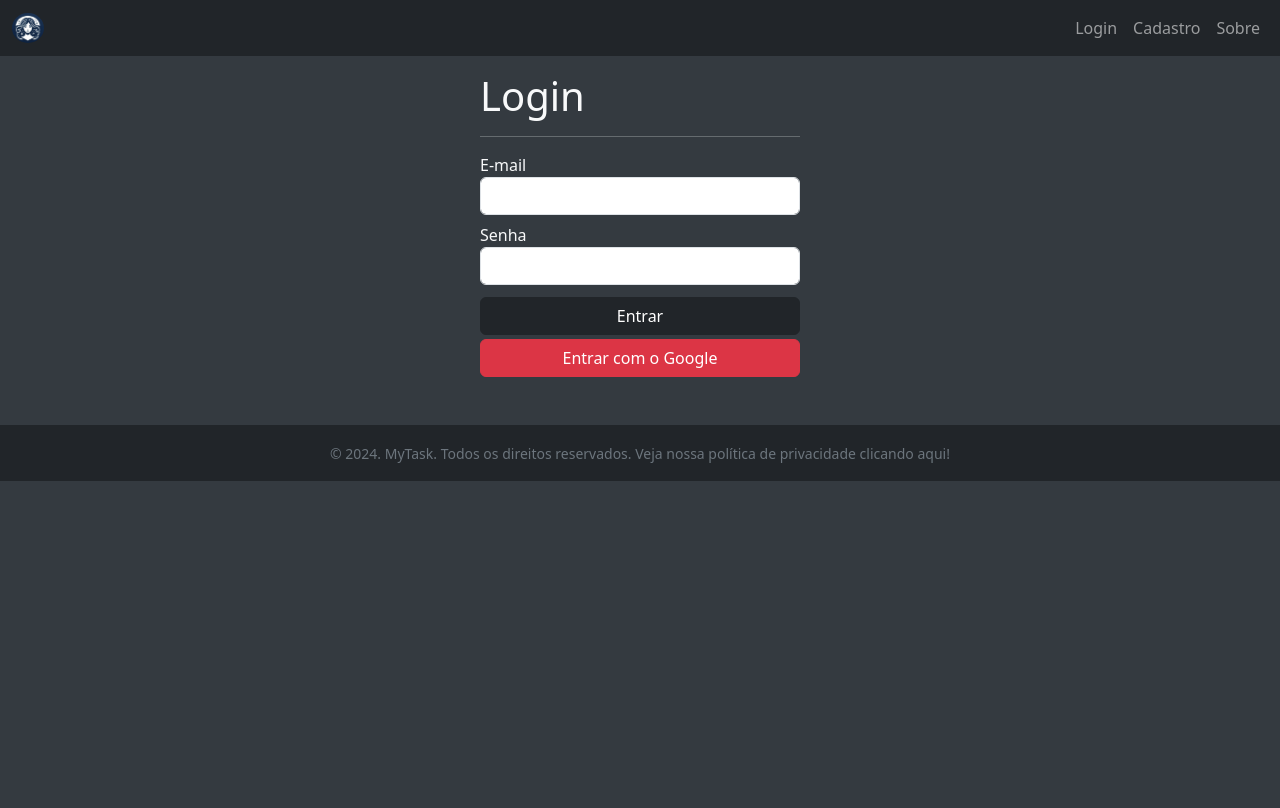
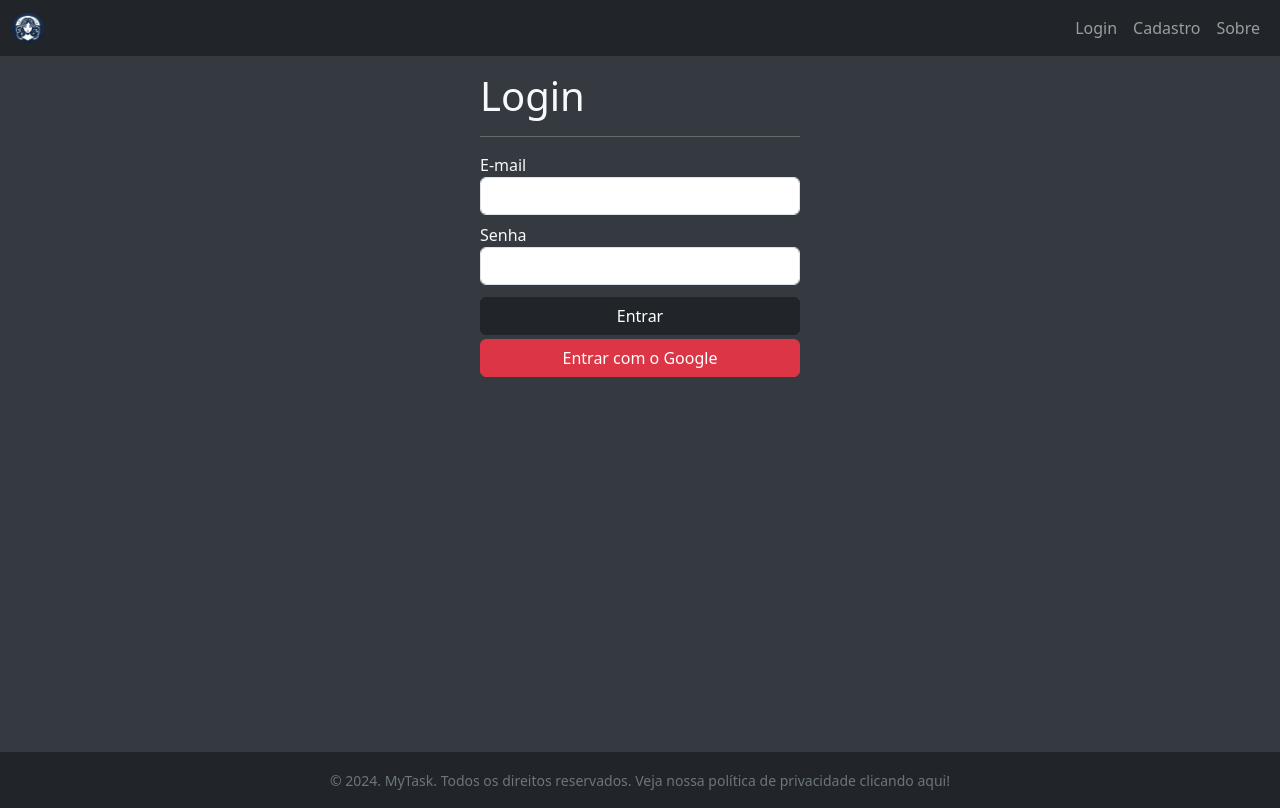
Before and after one commit to flaviare1s/mytask, a React (Vite) app: page /#/login in a window 1280 px wide. Built offline with nearby package versions, Linux system fonts and the light colour scheme; no server answers.

Commit message:
Alterei estilos

```diff
--- a/index.html
+++ b/index.html
@@ -1,5 +1,5 @@
 <!doctype html>
-<html lang="en">
+<html lang="pt-BR">
   <head>
     <meta charset="UTF-8" />
     <meta name="viewport" content="width=device-width, initial-scale=1.0" />
--- a/src/App.jsx
+++ b/src/App.jsx
@@ -45,6 +45,7 @@ const App = () => {
         <UserContext.Provider value={ usuarioLogado }>
           <HashRouter>
             <Menu />
+            <div className="main">
               <Routes>
                 <Route path='/' element={<Home />} />
                 <Route path='/login' element={<Login />} />
@@ -56,6 +57,7 @@ const App = () => {
                 <Route path='/politicaprivacidade' element={<PoliticaPrivacidade />} />
                 <Route path='*' element={<NotFound />} />
               </Routes>
+            </div>
             <Rodape />
           </HashRouter>
           <Toaster position="bottom-right" />
--- a/src/index.css
+++ b/src/index.css
@@ -10,6 +10,6 @@ body {
   margin: 16px auto;
 }
 
-.invalid {
-  color: red;
+.main {
+  min-height: 85vh;
 }
```
Lines whose indentation alone changed are shown as unchanged.
